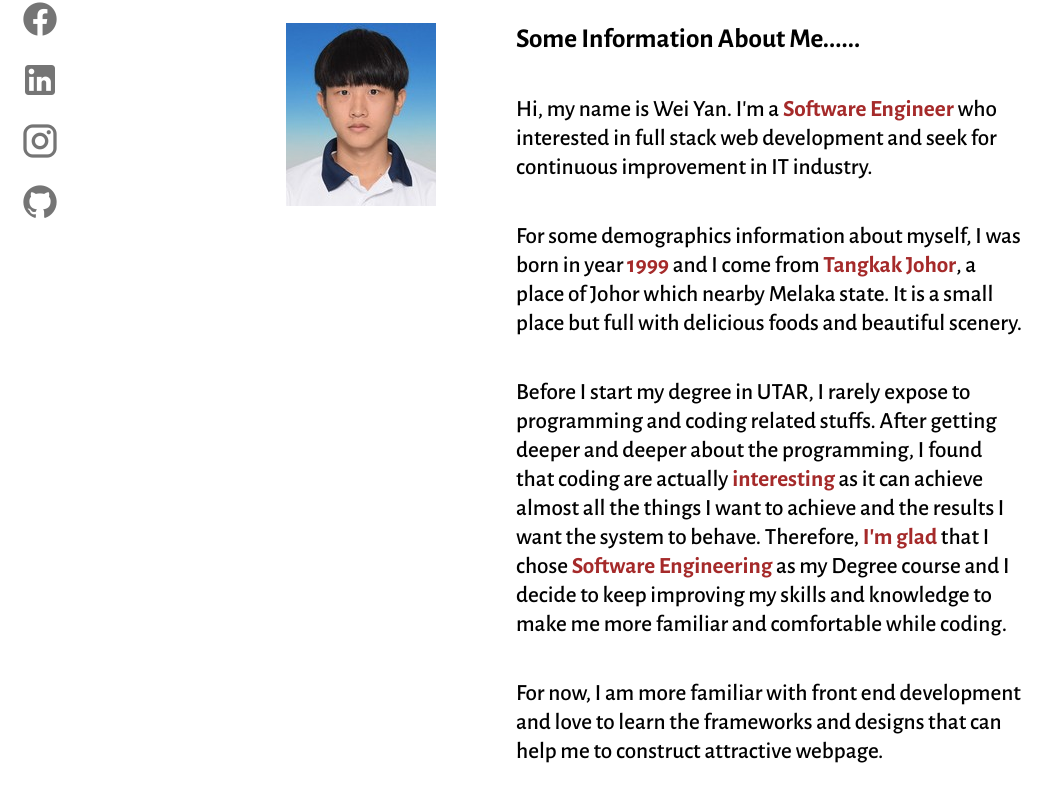
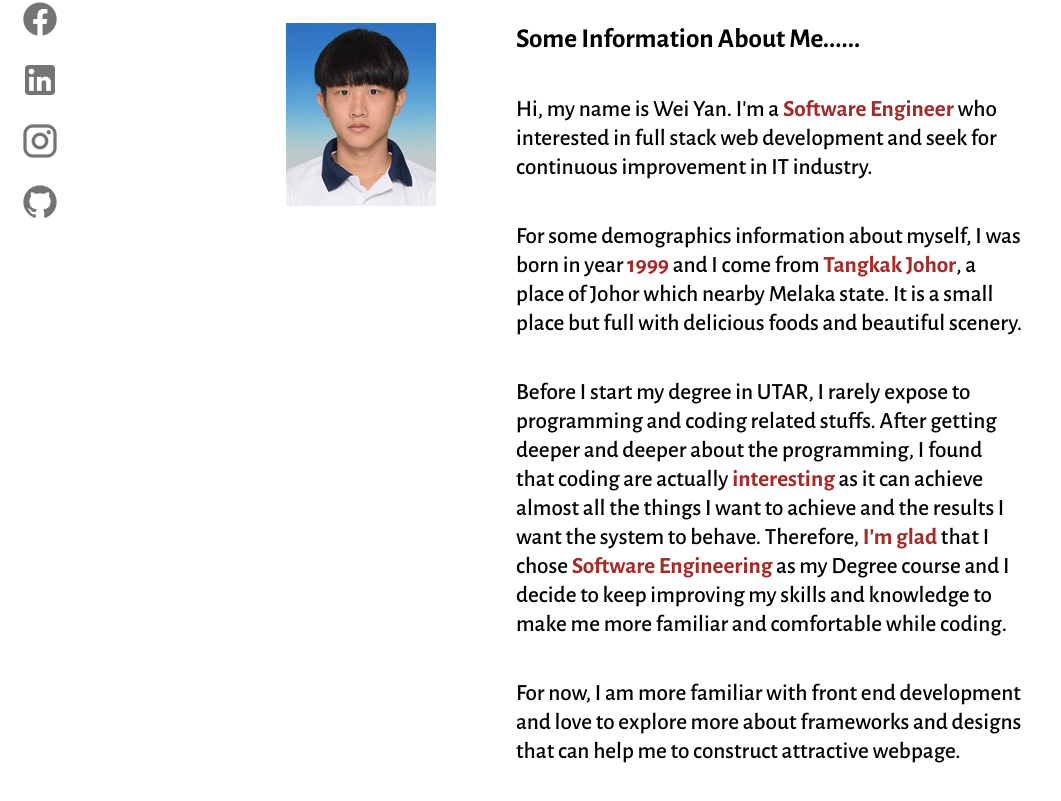
Before and after one commit to WeiYan1289/Portfolio, a Nuxt app: page /profile in a window 1280 px wide. Shown: the part 265-1066 px from the top of the page, without its empty margins (0-1061 px from the left). Built offline with nearby package versions, Linux system fonts and the light colour scheme.

Commit message:
Some Correction on Words

```diff
--- a/pages/profile.vue
+++ b/pages/profile.vue
@@ -41,8 +41,8 @@
         <div class="para">
           <p>
             For now, I am more familiar with front end development and love to
-            learn the frameworks and designs that can help me to construct
-            attractive webpage.
+            explore more about frameworks and designs that can help me to
+            construct attractive webpage.
           </p>
         </div>
       </div>
```
